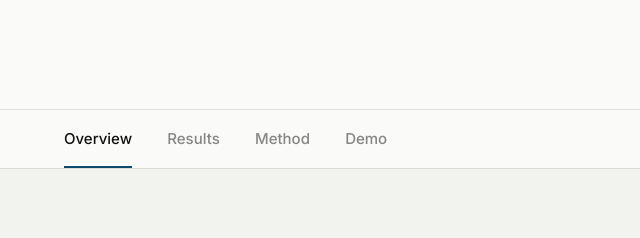
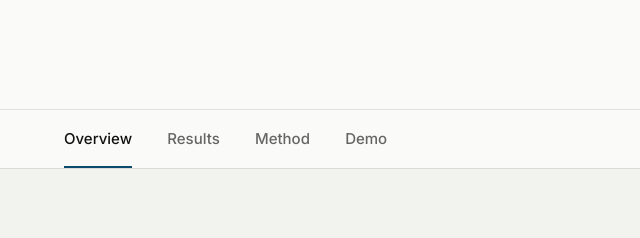
Before and after one commit to anikethg2009/leukemia-classifier-site, a plain HTML site: page index.html in a window 1280 px wide. Shown: the part 819-1057 px from the top of the page, 0-640 px from the left. Drawn offline with Linux system fonts and the light colour scheme.

Commit message:
Raise inactive tab label contrast to AA
The tab labels used --ink-note, which composites to 3.49:1 on paper -- below
the 4.5:1 AA threshold for normal text, and a tab label is primary
navigation. --ink-soft is an existing palette token at 5.58:1, so this
introduces no new colour. Lighthouse accessibility on the branch goes 96 to
100 and color-contrast to zero failing elements.

Not fixed here, because it is pre-existing and site-wide: --ink-note itself
is 3.51:1 and about twenty rules use it -- table headers, figcaptions, stat
captions, card and FAQ indices, the demo instructions and the colophon.
Lighthouse flags the same token on main. Raising its alpha from .50 to .58
clears AA at 4.54:1 in one line, but it darkens muted text across the whole
design, so it is a decision to take deliberately rather than fold into this
refactor.

Co-Authored-By: Claude Opus 5 <noreply@anthropic.com>

```diff
--- a/style.css
+++ b/style.css
@@ -522,7 +522,9 @@ html.js-anim .disclaimer [data-reveal]{
   appearance:none; background:none; border:0; cursor:pointer;
   display:inline-flex; align-items:center; height:58px;
   font-family:var(--body); font-size:.9375rem; font-weight:500; line-height:1;
-  color:var(--ink-note); padding:0 1.1rem; position:relative;
+  /* --ink-note is 3.49:1 on paper, below AA for normal text, and a tab
+     label is primary navigation; --ink-soft is 5.58:1 */
+  color:var(--ink-soft); padding:0 1.1rem; position:relative;
   transition:color .2s var(--ease);
 }
 .tab::after{
```
